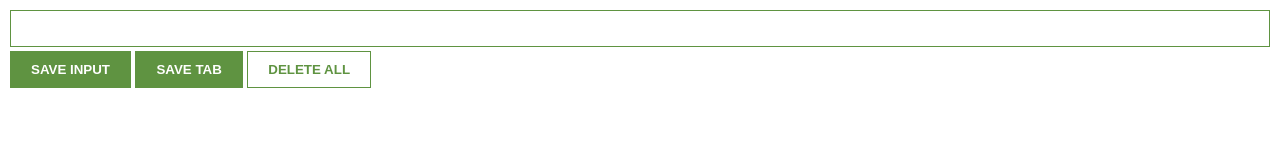
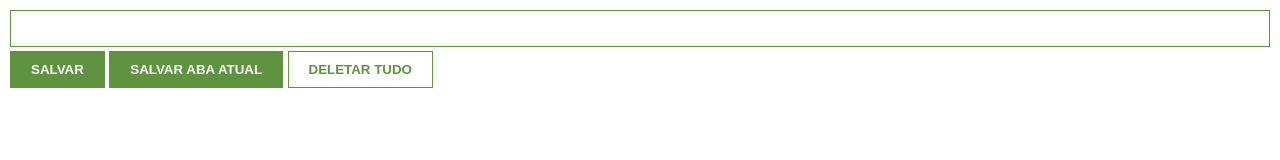
Before and after one commit to Fernanda135/extensao-chrome, a website built with Vite: page index.html in a window 1280 px wide. Built offline with nearby package versions, Linux system fonts and the light colour scheme.

Commit message:
Update index.html

```diff
--- a/index.html
+++ b/index.html
@@ -4,9 +4,9 @@
     </head>
     <body>
         <input type="text" id="input-el">
-        <button id="input-btn">SAVE INPUT</button>
-        <button id="tab-btn">SAVE TAB</button>
-        <button id="delete-btn">DELETE ALL</button>
+        <button id="input-btn">SALVAR</button>
+        <button id="tab-btn">SALVAR ABA ATUAL</button>
+        <button id="delete-btn">DELETAR TUDO</button>
         <ul id="ul-el">
         </ul>
         <script src="index.js"></script>
```
